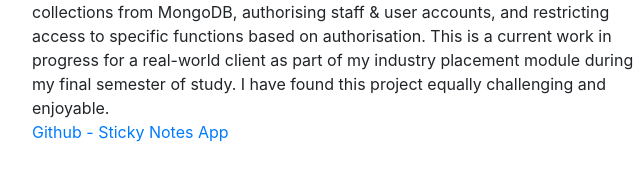
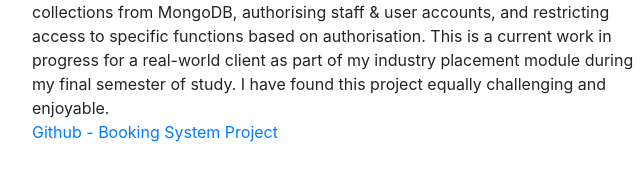
Before and after one commit to kylejphillips88/kylejphillips88.github.io, a website with bundled scripts: page index.html in a window 1280 px wide. Shown: the part 2640-2829 px from the top of the page, 288-928 px from the left. Built offline with nearby package versions, Linux system fonts and the light colour scheme; a web font is replaced by a local one.

Commit message:
Update index.html

```diff
--- a/index.html
+++ b/index.html
@@ -154,7 +154,7 @@
           <h3 class="mb-0">Booking System Web App</h3>
           <div class="subheading mb-3">IT Industry Placement - WINTEC</div>
           <div>The functions of this full stack web app include adding, updating and deleting collections from MongoDB, authorising staff & user accounts, and restricting access to specific functions based on authorisation. This is a current work in progress for a real-world client as part of my industry placement module during my final semester of study. I have found this project equally challenging and enjoyable.</div>
-          <a href="https://github.com/kylejphillips88/bookingSystemProject">Github - Sticky Notes App</a>
+          <a href="https://github.com/kylejphillips88/bookingSystemProject">Github - Booking System Project</a>
         </div>
         <div class="resume-date text-md-right">
           <span class="text-primary">Semester 1 2023</span>
```
